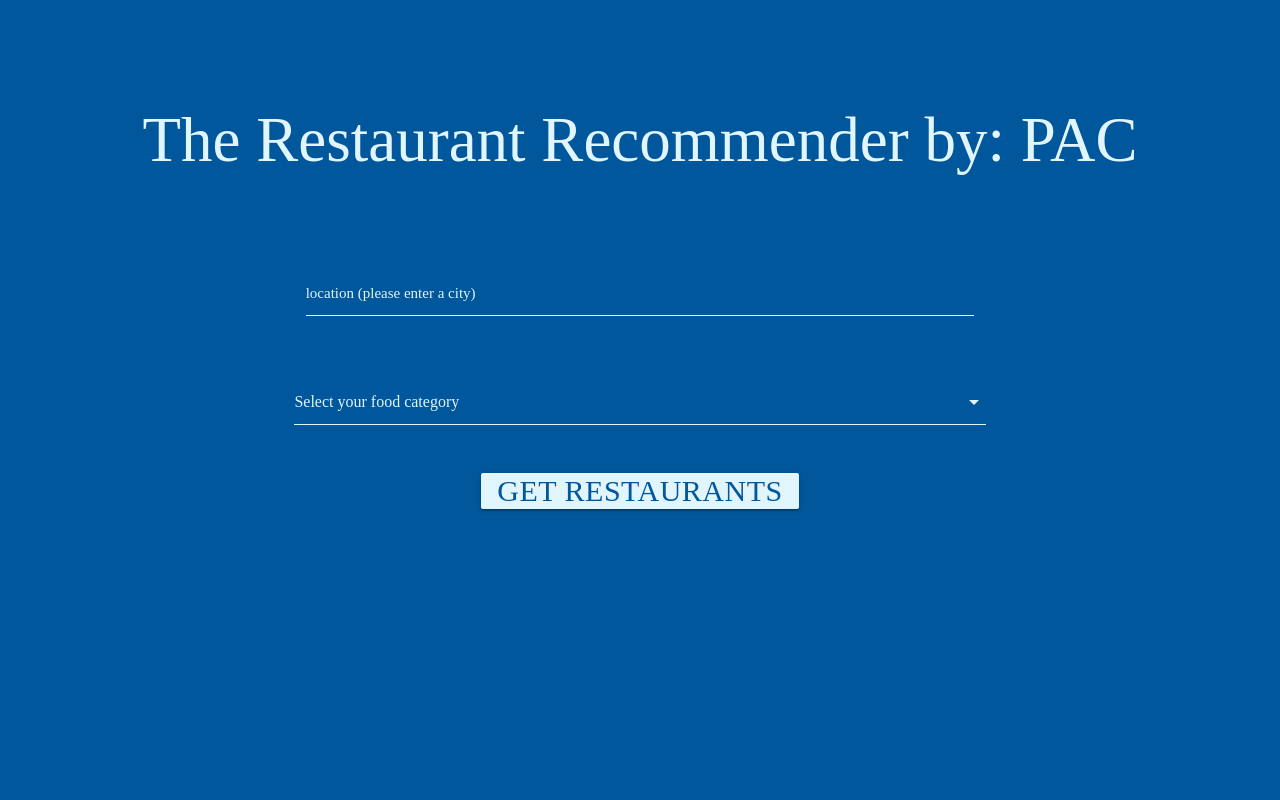
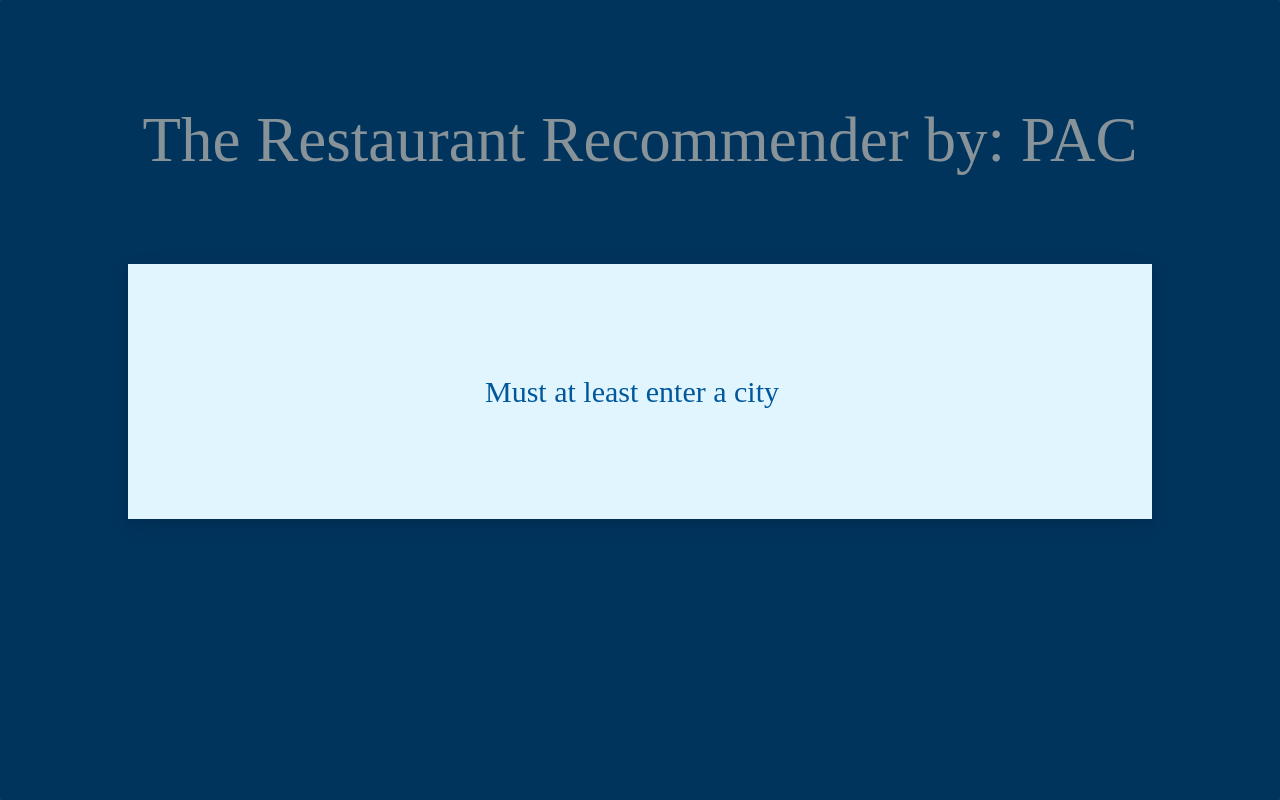
Before and after one commit to ANTHONYCHANSOON/Project1, a plain HTML site: page index.html in a window 1280 px wide. Both pictures are taken after a click on the button "GET RESTAURANTS". Drawn offline with nearby package versions, Linux system fonts and the light colour scheme; some packages are replaced by stand-ins of ours; no server answers; a web font is replaced by a local one.

Commit message:
styled modal

```diff
--- a/index.html
+++ b/index.html
@@ -75,6 +75,14 @@
         <div id="info-4"></div>
     </div>
 
+    <div id="myModal" class="modal">
+        <!-- Modal content -->
+        <div class="modal-content">
+            <span class="close">&times;</span>
+            <p>Must at least enter a city</p>
+        </div>
+    </div>
+
     <div class="footer">
         <div class="do-the-thing">
             <div class="elevator">
@@ -82,9 +90,11 @@
                     version="1.1" x="0px" y="0px" viewBox="0 0 100 100" enable-background="new 0 0 100 100"
                     xml:space="preserve" height="100px" width="100px">
                     <path
-                        d="M70,47.5H30c-1.4,0-2.5,1.1-2.5,2.5v40c0,1.4,1.1,2.5,2.5,2.5h40c1.4,0,2.5-1.1,2.5-2.5V50C72.5,48.6,71.4,47.5,70,47.5z   M47.5,87.5h-5v-25h5V87.5z M57.5,87.5h-5v-25h5V87.5z M67.5,87.5h-5V60c0-1.4-1.1-2.5-2.5-2.5H40c-1.4,0-2.5,1.1-2.5,2.5v27.5h-5  v-35h35V87.5z" fill="#e1f5fe"/>
+                        d="M70,47.5H30c-1.4,0-2.5,1.1-2.5,2.5v40c0,1.4,1.1,2.5,2.5,2.5h40c1.4,0,2.5-1.1,2.5-2.5V50C72.5,48.6,71.4,47.5,70,47.5z   M47.5,87.5h-5v-25h5V87.5z M57.5,87.5h-5v-25h5V87.5z M67.5,87.5h-5V60c0-1.4-1.1-2.5-2.5-2.5H40c-1.4,0-2.5,1.1-2.5,2.5v27.5h-5  v-35h35V87.5z"
+                        fill="#e1f5fe" />
                     <path
-                        d="M50,42.5c1.4,0,2.5-1.1,2.5-2.5V16l5.7,5.7c0.5,0.5,1.1,0.7,1.8,0.7s1.3-0.2,1.8-0.7c1-1,1-2.6,0-3.5l-10-10  c-1-1-2.6-1-3.5,0l-10,10c-1,1-1,2.6,0,3.5c1,1,2.6,1,3.5,0l5.7-5.7v24C47.5,41.4,48.6,42.5,50,42.5z" fill="#e1f5fe"/>
+                        d="M50,42.5c1.4,0,2.5-1.1,2.5-2.5V16l5.7,5.7c0.5,0.5,1.1,0.7,1.8,0.7s1.3-0.2,1.8-0.7c1-1,1-2.6,0-3.5l-10-10  c-1-1-2.6-1-3.5,0l-10,10c-1,1-1,2.6,0,3.5c1,1,2.6,1,3.5,0l5.7-5.7v24C47.5,41.4,48.6,42.5,50,42.5z"
+                        fill="#e1f5fe" />
                 </svg>
                 Back to Top
             </div>
@@ -110,4 +120,5 @@
 
 
 </body>
+
 </html>
--- a/style.css
+++ b/style.css
@@ -168,3 +168,84 @@ input:not([type]), input[type=text]:not(.browser-default), input[type=password]:
     margin-bottom: 5px;
     color: #e1f5fe;
 }
+
+
+
+/* modal */
+.modal {
+    display: none; /* Hidden by default */
+    position: fixed; /* Stay in place */
+    z-index: 1; /* Sit on top */
+    padding-top: 33vh; /* Location of the box */
+    left: 0;
+    top: 0;
+    width: 100%; /* Full width */
+    height: 100%; /* Full height */
+    overflow: auto; /* Enable scroll if needed */
+    background-color: rgb(0,0,0); /* Fallback color */
+    background-color: rgba(0,0,0,0.4); /* Black w/ opacity */
+    max-height: 100%;
+  }
+
+  /* Modal Content */
+ .modal-content {
+    position: relative;
+    background-color: #e1f5fe;
+    font-family: "Patua One";
+    font-size: 2em;
+    margin: auto;
+    padding: 0;
+    padding-top: 75px;
+    width: 80%;
+    box-shadow: 0 4px 8px 0 rgba(0.4,34.1,60.8,0.2),0 6px 20px 0 rgba(0.4,34.1,60.8,0.19);
+    -webkit-animation-name: animatetop;
+    -webkit-animation-duration: 0.4s;
+    animation-name: animatetop;
+    animation-duration: 0.4s;
+    min-height: 30vh;
+    color: #01579b;
+  }
+  .modal .modal-content {
+    padding: 75px;
+  }
+
+ /* Add Animation */
+ @-webkit-keyframes animatetop {
+    from {top:-300px; opacity:0}
+    to {top:0; opacity:1}
+  }
+  @keyframes animatetop {
+    from {top:-300px; opacity:0}
+    to {top:0; opacity:1}
+  }
+  /* The Close Button */
+  .close {
+    color: #e1f5fe;
+    float: right;
+    font-size: 28px;
+    font-weight: bold;
+  }
+  /* The Close Button */
+ .close {
+    color: #e1f5fe;
+    float: right;
+    font-size: 28px;
+    font-weight: bold;
+  }
+  .close:hover,
+  .close:focus {
+    color: #01579b;
+    text-decoration: none;
+    cursor: pointer;
+  }
+  .modal-header {
+    padding: 2px 16px;
+    background-color: #5cb85c;
+    color: #e1f5fe;
+  }
+  .modal-body {padding: 2px 16px;}
+  .modal-footer {
+    padding: 2px 16px;
+    background-color: #5cb85c;
+    color: #e1f5fe;
+  }
```
Also changed, not shown: script/jquery.js.
